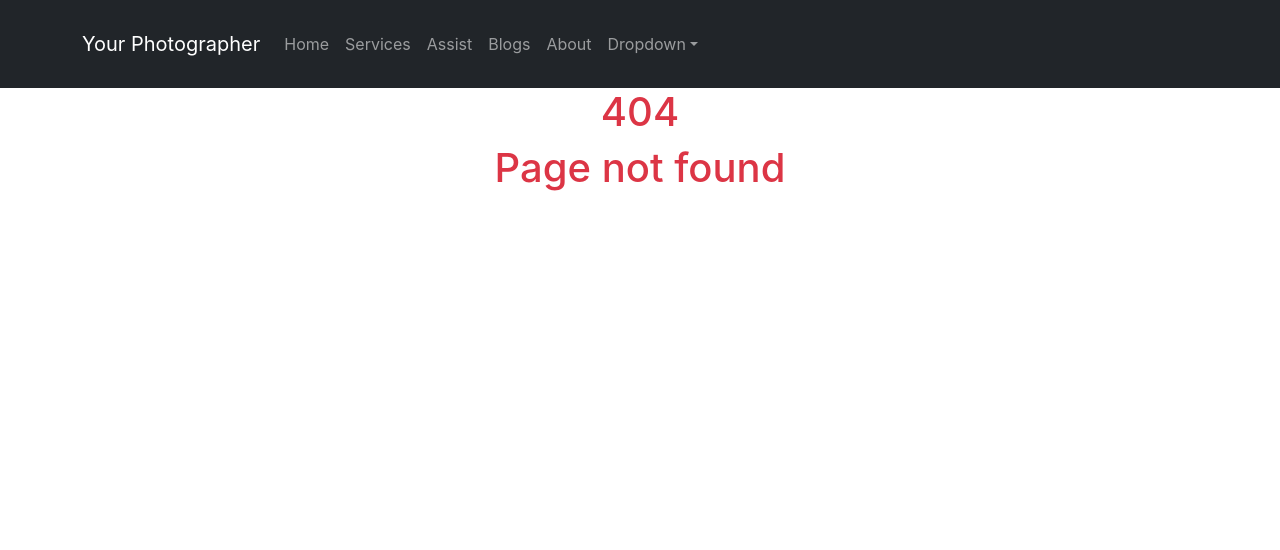
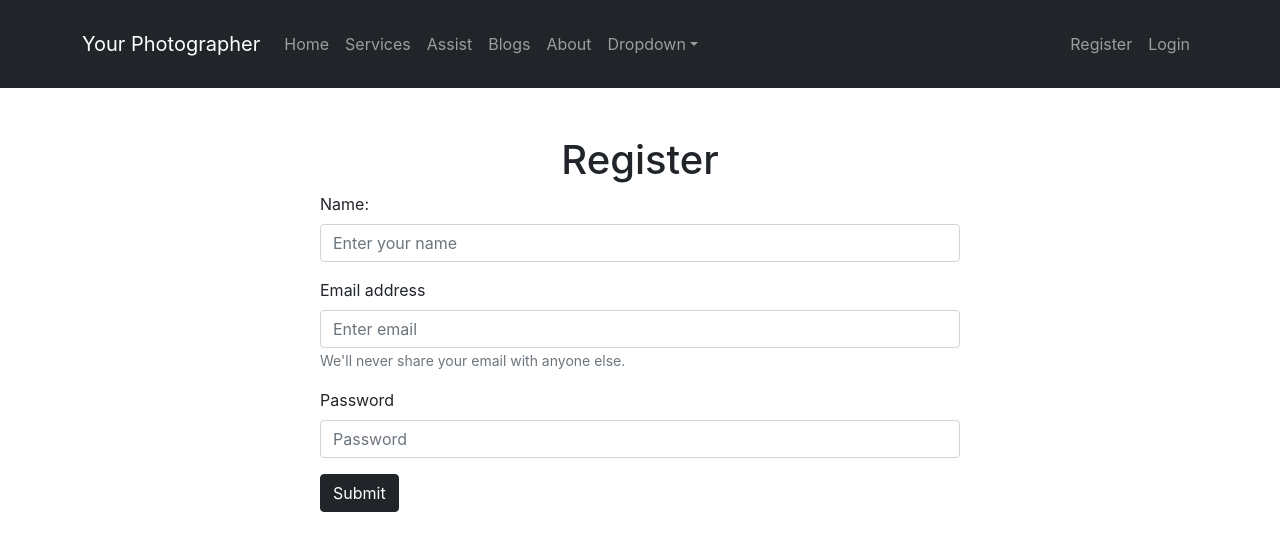
Before and after one commit to osamabinsayeed/photographer, a React (Create React App) app: page /register in a window 1280 px wide. Before the commit this address had no page. Shown: the top 550 px of the page. Built offline with nearby package versions, Linux system fonts and the light colour scheme.

Commit message:
require auth implemented

```diff
--- a/package.json
+++ b/package.json
@@ -11,6 +11,7 @@
     "react": "^18.0.0",
     "react-bootstrap": "^2.2.3",
     "react-dom": "^18.0.0",
+    "react-firebase-hooks": "^5.0.3",
     "react-router-dom": "^6.3.0",
     "react-scripts": "5.0.1",
     "web-vitals": "^2.1.4"
--- a/src/App.js
+++ b/src/App.js
@@ -6,6 +6,9 @@ import About from './components/About/About';
 import Blogs from './components/Blogs/Blogs';
 import NotFound from './components/NotFound/NotFound';
 import CheckOut from './components/CheckOut/CheckOut';
+import Register from './components/Register/Register';
+import Login from './components/Register/Login';
+import RequireAuth from './components/Auth/RequireAuth';
 
 function App() {
   return (
@@ -16,7 +19,13 @@ function App() {
         <Route path="/home" element={<Home></Home>}></Route>
         <Route path="/about" element={<About></About>}></Route>
         <Route path="/blogs" element={<Blogs></Blogs>}></Route>
-        <Route path='/checkout' element={<CheckOut></CheckOut>}></Route>
+        <Route path='/checkout' element={
+          <RequireAuth>
+            <CheckOut></CheckOut>
+          </RequireAuth>
+        }></Route>
+        <Route path='/register' element={<Register></Register>} ></Route>
+        <Route path='/login' element={<Login></Login>}></Route>
         <Route path="*" element={<NotFound></NotFound>}></Route>
 
       </Routes>
--- /dev/null
+++ b/src/components/Auth/RequireAuth.js
@@ -0,0 +1,21 @@
+import React from 'react';
+import { useAuthState } from 'react-firebase-hooks/auth'
+import { Navigate, useLocation } from 'react-router-dom';
+import { auth } from '../../firebase.init';
+const RequireAuth = (children) => {
+    const [user, loading, error] = useAuthState(auth);
+    const location = useLocation();
+    if (user) {
+        return children;
+    }
+    else {
+        return <Navigate to="/login" state={{ from: location }} replace></Navigate>
+    }
+    return (
+        <div>
+
+        </div>
+    );
+};
+
+export default RequireAuth;
--- a/src/components/Header/Header.js
+++ b/src/components/Header/Header.js
@@ -23,6 +23,14 @@ const Header = () => {
                                 <NavDropdown.Item href="#action/3.4">Separated link</NavDropdown.Item>
                             </NavDropdown>
                         </Nav>
+                        <Nav>
+                            <Nav.Link as={Link} to="/register">
+                                Register
+                            </Nav.Link>
+                            <Nav.Link as={Link} to="/login">
+                                Login
+                            </Nav.Link>
+                        </Nav>
 
                     </Navbar.Collapse>
                 </Container>
--- /dev/null
+++ b/src/components/Register/Login.js
@@ -0,0 +1,30 @@
+import React from 'react';
+import { Button, Form } from 'react-bootstrap';
+
+const Login = () => {
+    return (
+        <div className='d-flex justify-content-center mt-5'>
+            <Form className='w-50'>
+                <h1 className='text-center'>Login</h1>
+                <Form.Group className="mb-3" controlId="formBasicEmail">
+                    <Form.Label>Email address</Form.Label>
+                    <Form.Control type="email" placeholder="Enter email" />
+                    <Form.Text className="text-muted">
+                        We'll never share your email with anyone else.
+                    </Form.Text>
+                </Form.Group>
+
+                <Form.Group className="mb-3" controlId="formBasicPassword">
+                    <Form.Label>Password</Form.Label>
+                    <Form.Control type="password" placeholder="Password" />
+                </Form.Group>
+
+                <Button variant="dark" type="submit">
+                    Submit
+                </Button>
+            </Form>
+        </div>
+    );
+};
+
+export default Login;
--- /dev/null
+++ b/src/components/Register/Register.js
@@ -0,0 +1,35 @@
+import React from 'react';
+import { Button, Form } from 'react-bootstrap';
+
+const Register = () => {
+    return (
+        <div className='d-flex justify-content-center mt-5'>
+            <Form className='w-50'>
+                <h1 className='text-center'>Register</h1>
+                <Form.Group className="mb-3" controlId="formBasicEmail">
+                    <Form.Label>Name:</Form.Label>
+                    <Form.Control type="text" placeholder="Enter your name" />
+
+                </Form.Group>
+                <Form.Group className="mb-3" controlId="formBasicEmail">
+                    <Form.Label>Email address</Form.Label>
+                    <Form.Control type="email" placeholder="Enter email" />
+                    <Form.Text className="text-muted">
+                        We'll never share your email with anyone else.
+                    </Form.Text>
+                </Form.Group>
+
+                <Form.Group className="mb-3" controlId="formBasicPassword">
+                    <Form.Label>Password</Form.Label>
+                    <Form.Control type="password" placeholder="Password" />
+                </Form.Group>
+
+                <Button variant="dark" type="submit">
+                    Submit
+                </Button>
+            </Form>
+        </div>
+    );
+};
+
+export default Register;
--- a/src/components/Services/Service.js
+++ b/src/components/Services/Service.js
@@ -1,5 +1,6 @@
 import React from 'react';
 import { Button, Card, Col, Row } from 'react-bootstrap';
+import { Link } from 'react-router-dom';
 
 const Service = ({ photoservice }) => {
 
@@ -14,7 +15,10 @@ const Service = ({ photoservice }) => {
                         Fee: {fee} <br />
                         Description: {description}
                     </Card.Text>
-                    <Button variant="dark">Proceed</Button>
+                    <Link to="/checkout">
+                        <Button variant="dark">Proceed</Button>
+                    </Link>
+
                 </Card.Body>
             </Card>
         </div>
--- /dev/null
+++ b/src/firebase.init.js
@@ -0,0 +1,20 @@
+// Import the functions you need from the SDKs you need
+import { initializeApp } from "firebase/app";
+import { getAuth } from 'firebase/auth'
+// TODO: Add SDKs for Firebase products that you want to use
+// https://firebase.google.com/docs/web/setup#available-libraries
+
+// Your web app's Firebase configuration
+const firebaseConfig = {
+    apiKey: "AIzaSyDub41FFfEWjgwFWGvyz3uyUVrezuD3A5s",
+    authDomain: "photographer-osama.firebaseapp.com",
+    projectId: "photographer-osama",
+    storageBucket: "photographer-osama.appspot.com",
+    messagingSenderId: "522680747025",
+    appId: "1:522680747025:web:1d5aec8242f9534d8e9db0"
+};
+
+// Initialize Firebase
+const app = initializeApp(firebaseConfig);
+export const auth = getAuth(app);
+export default app;
```
Also changed, not shown: 1 other file (tests, documents, lock files or other folders).
